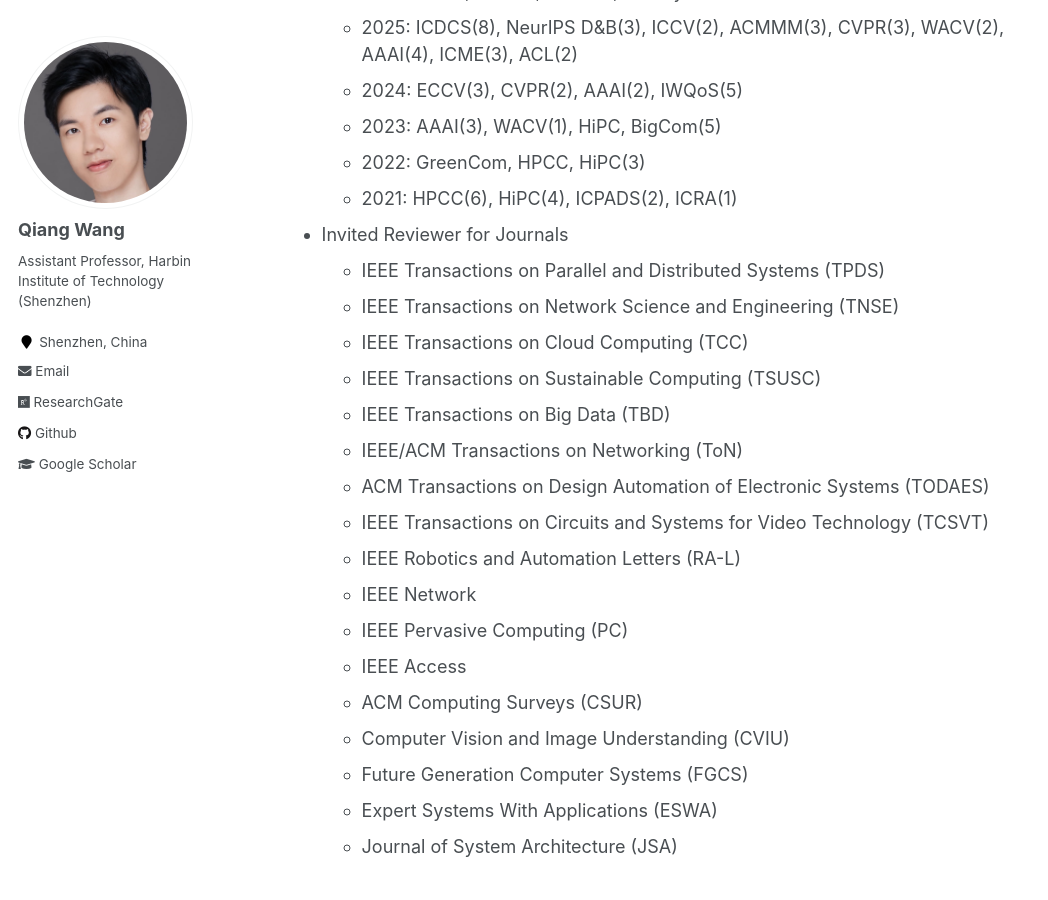
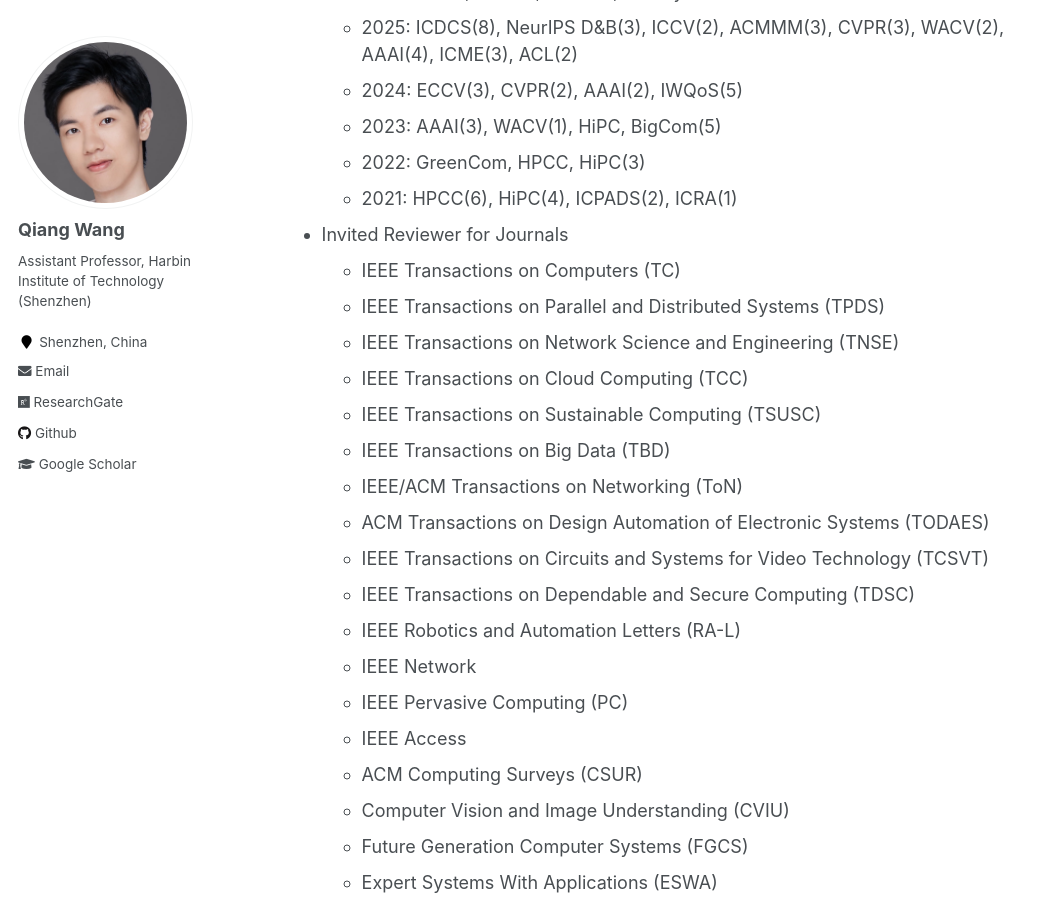
Before and after one commit to blackjack2015/blackjack2015.github.io, a Jekyll site: the page built from _pages/about.md, in a window 1280 px wide and 900 px high, scrolled down 4842 px. Shown: the whole window, without its empty margins (0-1048 px from the left). Built offline with Jekyll 4.4.1, drawn with Linux system fonts in a browser that asks for light colours.

Commit message:
Update about.md

```diff
--- a/_pages/about.md
+++ b/_pages/about.md
@@ -90,6 +90,7 @@
     + 2022: GreenCom, HPCC, HiPC(3)
     + 2021: HPCC(6), HiPC(4), ICPADS(2), ICRA(1)
 + Invited Reviewer for Journals
+    + IEEE Transactions on Computers (TC)
     + IEEE Transactions on Parallel and Distributed Systems (TPDS)
     + IEEE Transactions on Network Science and Engineering (TNSE)
     + IEEE Transactions on Cloud Computing (TCC)
@@ -98,6 +99,7 @@
     + IEEE/ACM Transactions on Networking (ToN)
     + ACM Transactions on Design Automation of Electronic Systems (TODAES)
     + IEEE Transactions on Circuits and Systems for Video Technology (TCSVT)
+    + IEEE Transactions on Dependable and Secure Computing (TDSC)
     + IEEE Robotics and Automation Letters (RA-L)
     + IEEE Network
     + IEEE Pervasive Computing (PC)
```
